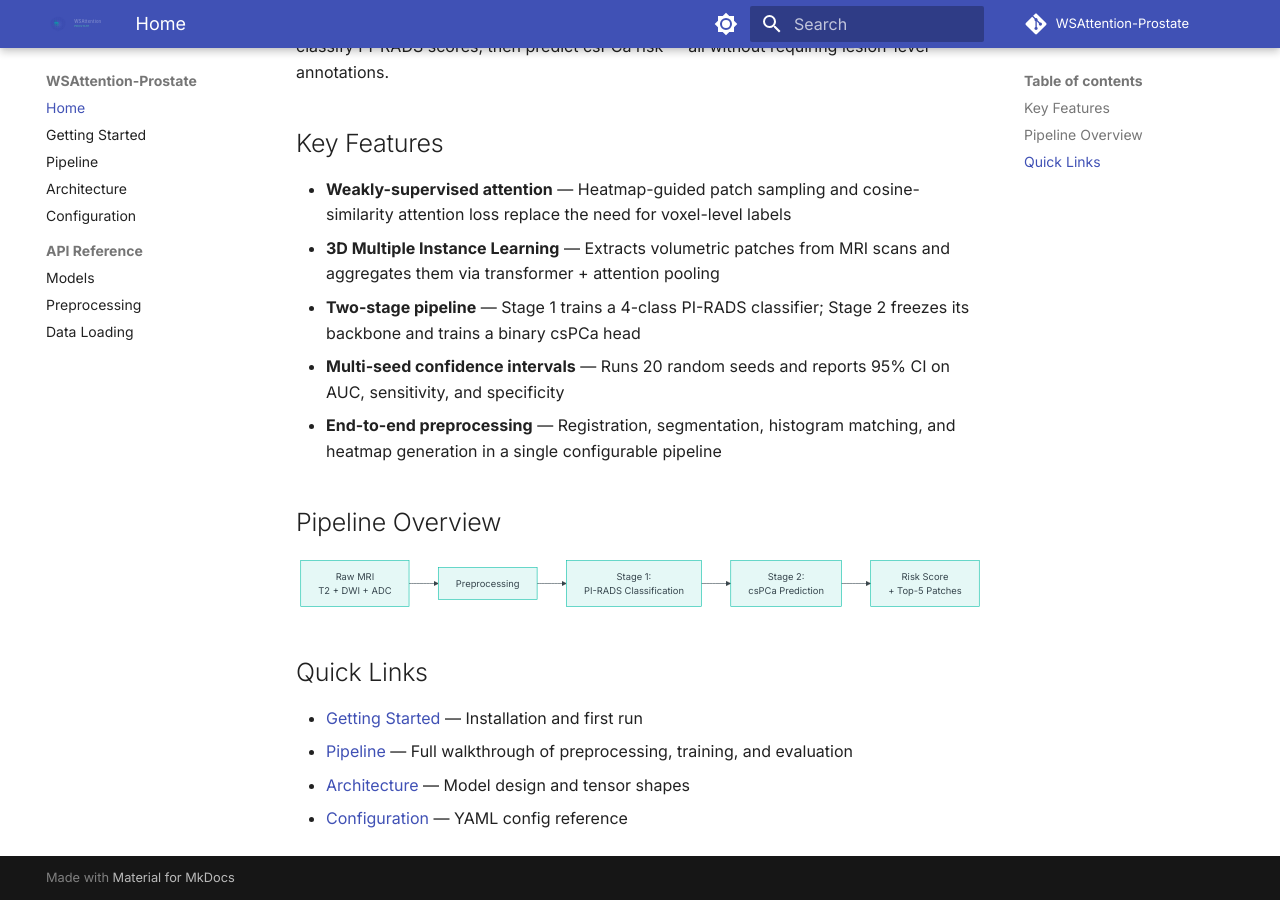
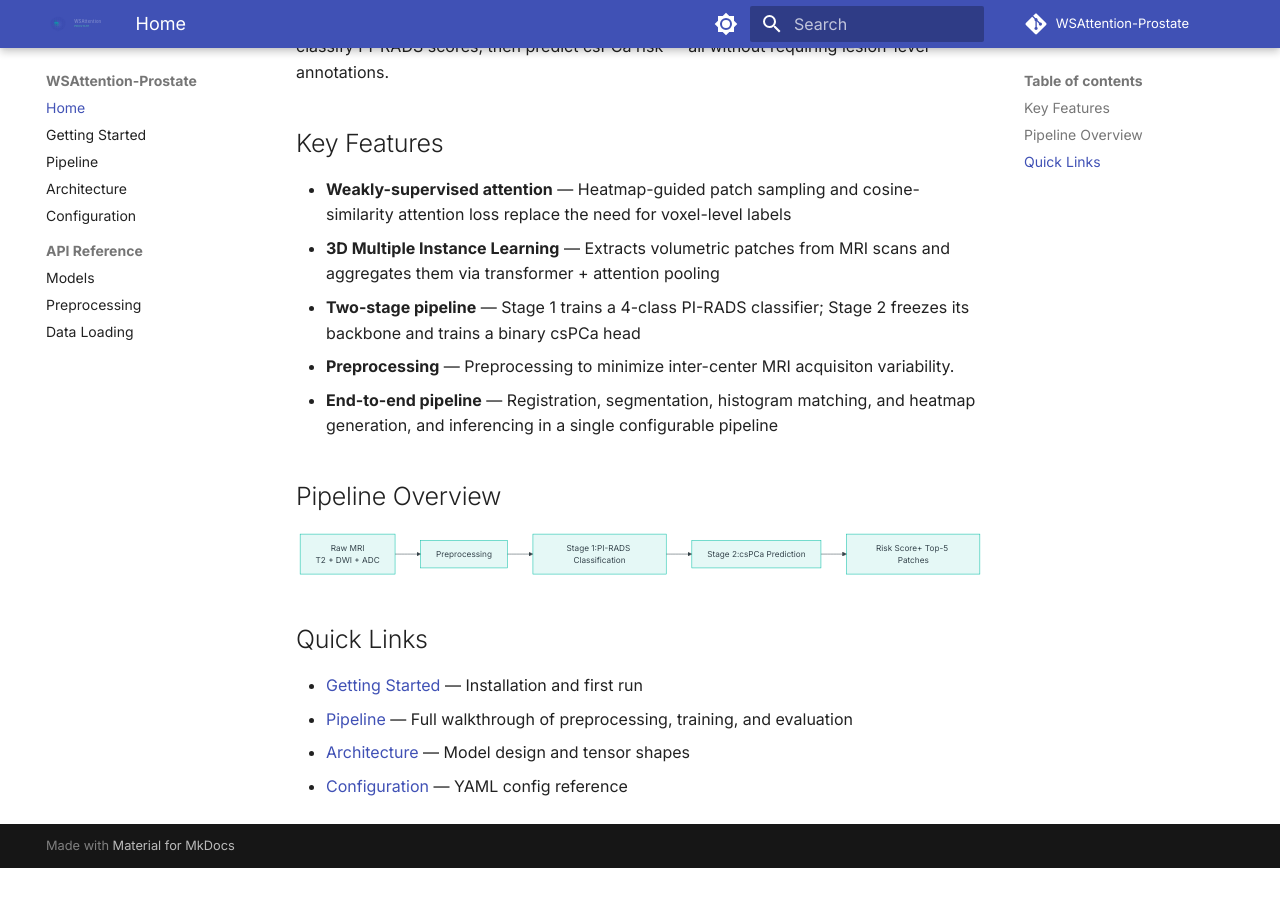
Before and after one commit to anirudhbalaraman/WSAttention-Prostate, an MkDocs documentation site: the page built from docs/index.md, in a window 1280 px wide and 900 px high, scrolled down 562 px. Built offline with MkDocs 1.6.1 and Material for MkDocs 9.7.7, drawn with Linux system fonts in a browser that asks for light colours; comment, search, counter and statistics services are not loaded; after the commit the page ends 1430 px from its top, so only the background shows below that.

Commit message:
Revise documentation for preprocessing and pipeline
Updated the documentation to clarify preprocessing steps and the end-to-end pipeline.

````diff
--- a/docs/index.md
+++ b/docs/index.md
@@ -13,17 +13,17 @@ WSAttention-Prostate is a two-stage deep learning pipeline that predicts clinica
 - **Weakly-supervised attention** — Heatmap-guided patch sampling and cosine-similarity attention loss replace the need for voxel-level labels
 - **3D Multiple Instance Learning** — Extracts volumetric patches from MRI scans and aggregates them via transformer + attention pooling
 - **Two-stage pipeline** — Stage 1 trains a 4-class PI-RADS classifier; Stage 2 freezes its backbone and trains a binary csPCa head
-- **Multi-seed confidence intervals** — Runs 20 random seeds and reports 95% CI on AUC, sensitivity, and specificity
-- **End-to-end preprocessing** — Registration, segmentation, histogram matching, and heatmap generation in a single configurable pipeline
+- **Preprocessing** — Preprocessing to minimize inter-center MRI acquisiton variability.
+- **End-to-end pipeline** — Registration, segmentation, histogram matching, and heatmap generation, and inferencing in a single configurable pipeline
 
 ## Pipeline Overview
 
 ```mermaid
 flowchart LR
     A[Raw MRI\nT2 + DWI + ADC] --> B[Preprocessing]
-    B --> C[Stage 1:\nPI-RADS Classification]
-    C --> D[Stage 2:\ncsPCa Prediction]
-    D --> E[Risk Score\n+ Top-5 Patches]
+    B --> C[Stage 1:PI-RADS Classification]
+    C --> D[Stage 2:csPCa Prediction]
+    D --> E[Risk Score+ Top-5 Patches]
 ```
 
 ## Quick Links
````
